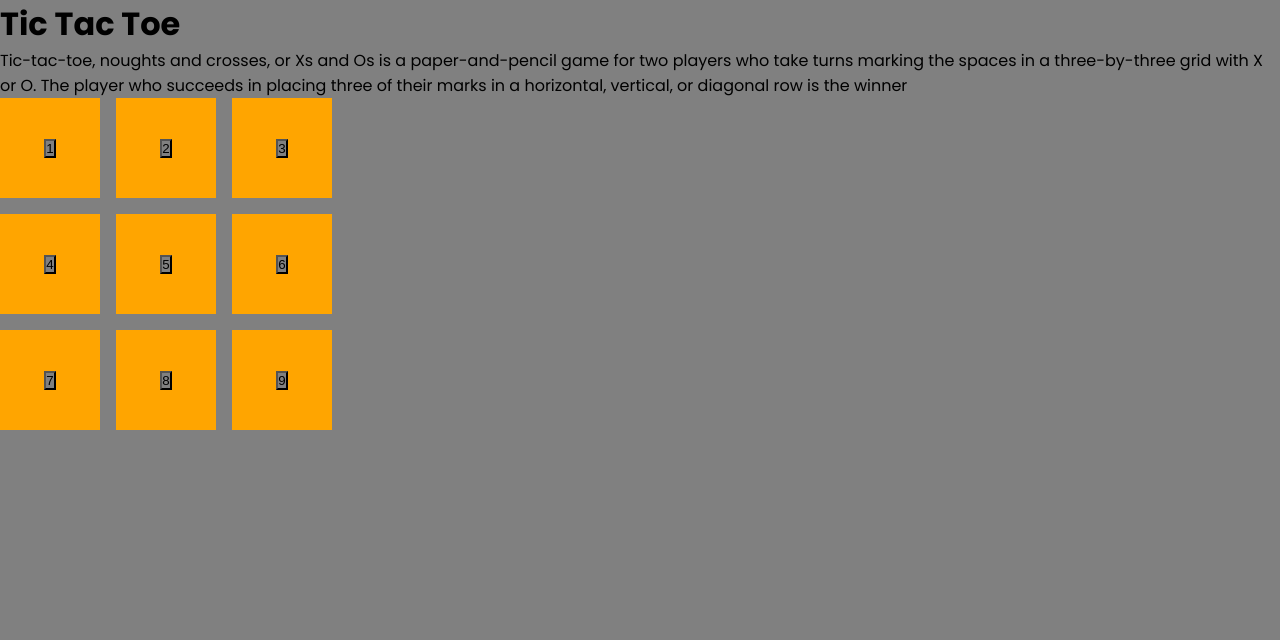
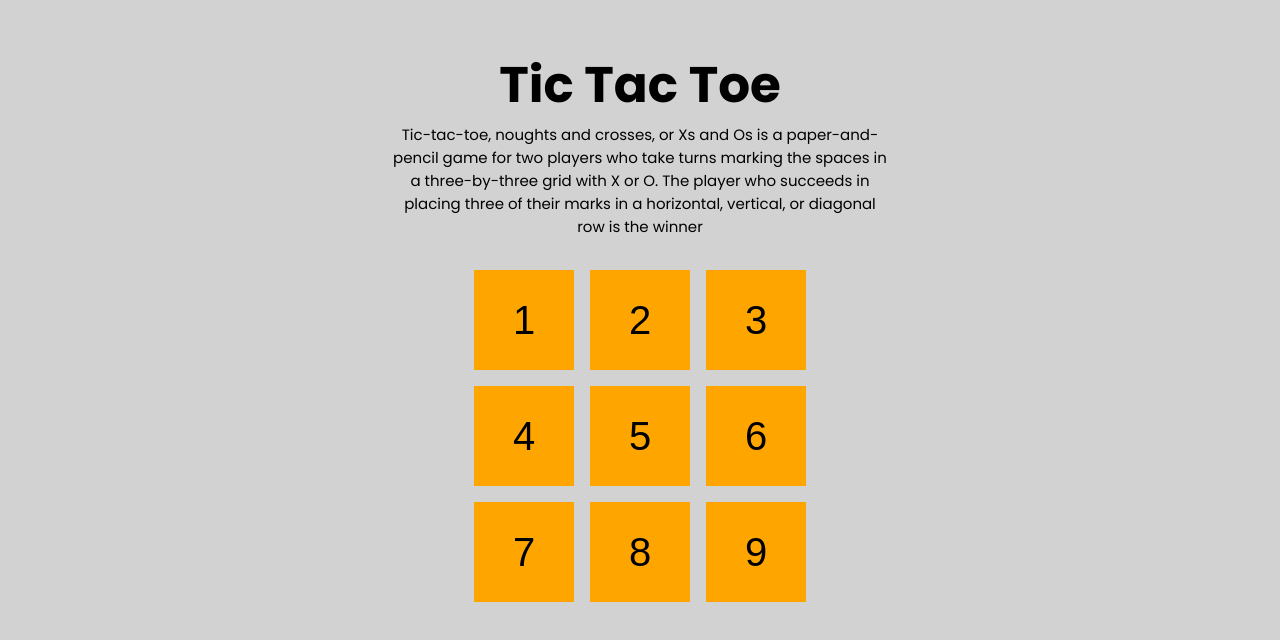
Before and after one commit to iambasilp/Tic-Tac-Toe, a React (Vite) app: page / in a window 1280 px wide. Shown: the top 640 px of the page. Built offline with nearby package versions, Linux system fonts and the light colour scheme.

Commit message:
tic  tac toe updated

```diff
--- a/src/components/Board.jsx
+++ b/src/components/Board.jsx
@@ -1,17 +1,18 @@
 import Squre from "./Squre";
 
 const Board = () => {
+
   return (
     <div className="grid-wrappper">
-      <Squre value="1" clickHandle={() => onclick("sample value")} />
-      <Squre value="2" clickHandle={() => onclick("sample value")} />
-      <Squre value="3" clickHandle={() => onclick("sample value")} />
-      <Squre value="4" clickHandle={() => onclick("sample value")} />
-      <Squre value="5" clickHandle={() => onclick("sample value")} />
-      <Squre value="6" clickHandle={() => onclick("sample value")} />
-      <Squre value="7" clickHandle={() => onclick("sample value")} />
-      <Squre value="8" clickHandle={() => onclick("sample value")} />
-      <Squre value="9" clickHandle={() => onclick("sample value")} />
+      <Squre value="1" clickHandle={()=>alert("hello")} />
+      <Squre value="2" clickHandle={()=>alert("hello")} />
+      <Squre value="3" clickHandle={()=>alert("hello")} />
+      <Squre value="4" clickHandle={()=>alert("hello")} />
+      <Squre value="5" clickHandle={()=>alert("hello")} />
+      <Squre value="6" clickHandle={()=>alert("hello")} />
+      <Squre value="7" clickHandle={()=>alert("hello")} />
+      <Squre value="8" clickHandle={()=>alert("hello")} />
+      <Squre value="9" clickHandle={()=>alert("hello")} />
     </div>
   );
 };
--- a/src/components/Game.jsx
+++ b/src/components/Game.jsx
@@ -2,7 +2,7 @@ import Board from "./Board";
 
 const Game = () => {
   return (
-    <div>
+    <div className="game-wrapper">
       <div className="game-content">
         <h1 className="game">Tic Tac Toe</h1>
         <p>
--- a/src/components/Squre.jsx
+++ b/src/components/Squre.jsx
@@ -2,9 +2,9 @@
 
 const Squre = ({clickHandle,value}) => {
   return (
-    <div className="grid">
-      <button onClick={clickHandle}>{value}</button>
-    </div>
+    <button className="grid" onClick={clickHandle}>
+     {value}
+    </button>
   )
 }
 
--- a/src/index.css
+++ b/src/index.css
@@ -3,7 +3,7 @@
   margin: 0;
   padding: 0;
   box-sizing: border-box;
-  background-color: grey;
+  background-color: rgb(210, 210, 210);
 }
 body {
   font-family: "Poppins", sans-serif;
@@ -13,6 +13,23 @@ a {
 }
 ul {
   list-style: none;
+}
+.game-wrapper{
+  display: flex;
+  flex-direction: column;
+  align-items: center;
+  gap: 2rem;
+  text-align: center;
+}
+.game-wrapper .game-content{
+  max-width: 500px;
+  margin-top: 3rem;
+}
+.game-wrapper .game-content h1{
+  font-size: 50px;
+}
+.game-wrapper .game-content p{
+  font-size: 15px;
 }
 .grid-wrappper{
   display: grid;
@@ -27,4 +44,12 @@ ul {
   display: flex;
   justify-content: center;
   align-items: center;
+  font-size: 40px;
+  border: none;
+  transition: all ease 0.2s;
 }
+.grid-wrappper .grid:active{
+  transform: scale(.9);
+  background-color: black;
+  color: white;
+}
```
